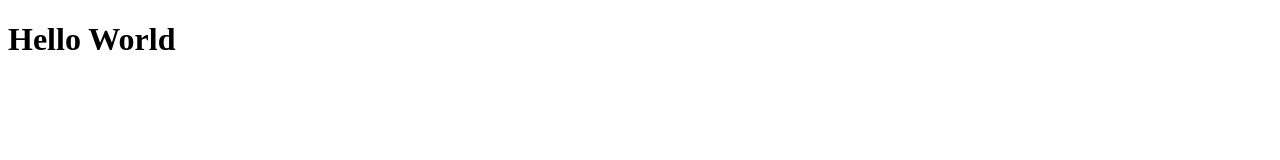
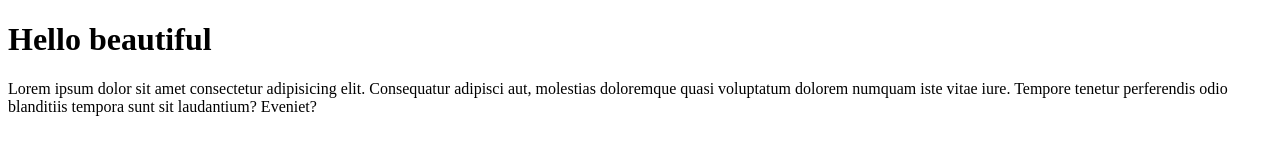
Before and after one commit to gregalc/first-repo, a plain HTML site: page index.html in a window 1280 px wide. Drawn offline with Linux system fonts and the light colour scheme.

Commit message:
agregue parrafo

```diff
--- a/index.html
+++ b/index.html
@@ -8,7 +8,11 @@
   </head>
 
   <body>
-    <h1>Hello World</h1>
+    <h1>Hello beautiful</h1>
+
+    <p>Lorem ipsum dolor sit amet consectetur adipisicing elit. Consequatur adipisci aut, molestias doloremque quasi
+      voluptatum dolorem numquam iste vitae iure. Tempore tenetur perferendis odio blanditiis tempora sunt sit
+      laudantium? Eveniet?</p>
   </body>
 
 </html>
```
